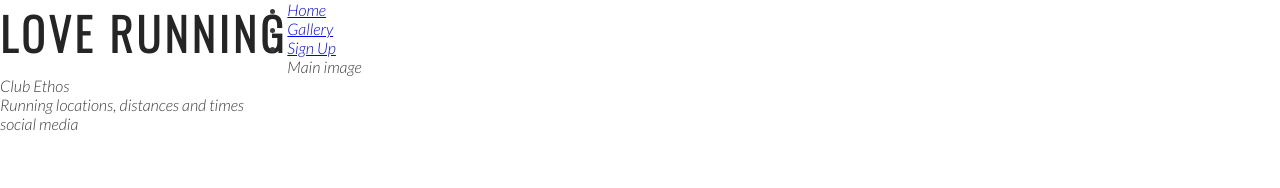
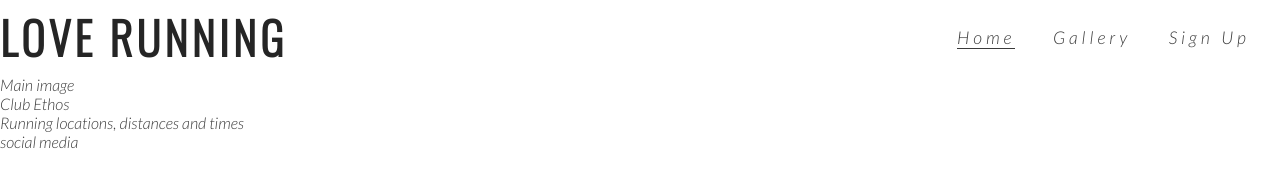
Before and after one commit to shaneforde5613/love-running, a plain HTML site: page index.html in a window 1280 px wide. Drawn offline with nearby package versions, Linux system fonts and the light colour scheme.

Commit message:
Style navigation links

```diff
--- a/assets/css/style.css
+++ b/assets/css/style.css
@@ -22,3 +22,26 @@ h1, h2{
   float:left;
   font-size: 280%;
 }
+#menu, #logo{
+  line-height: 75px;
+}
+#menu{
+  text-align: right;
+  font-size: 110%;
+  letter-spacing: 4px;
+}
+#menu li{
+  display: inline-block;
+  list-style-type: none;
+  margin-right: 30px;
+}
+#menu a{
+  text-decoration: none;
+  color: inherit;
+}
+#menu a:hover{
+  border-bottom: 1px solid #3a3a3a;
+}
+.active{
+  border-bottom: 1px solid #3a3a3a;
+}
--- a/index.html
+++ b/index.html
@@ -18,9 +18,9 @@
             <h1 id="logo">Love Running</h1>
         </a>
         <nav>
-            <ul>
+            <ul id="menu">
                 <li>
-                    <a href="index.html">Home</a>
+                    <a href="index.html" class="active">Home</a>
                 </li>
                 <li>
                     <a href="#">Gallery</a>
```
